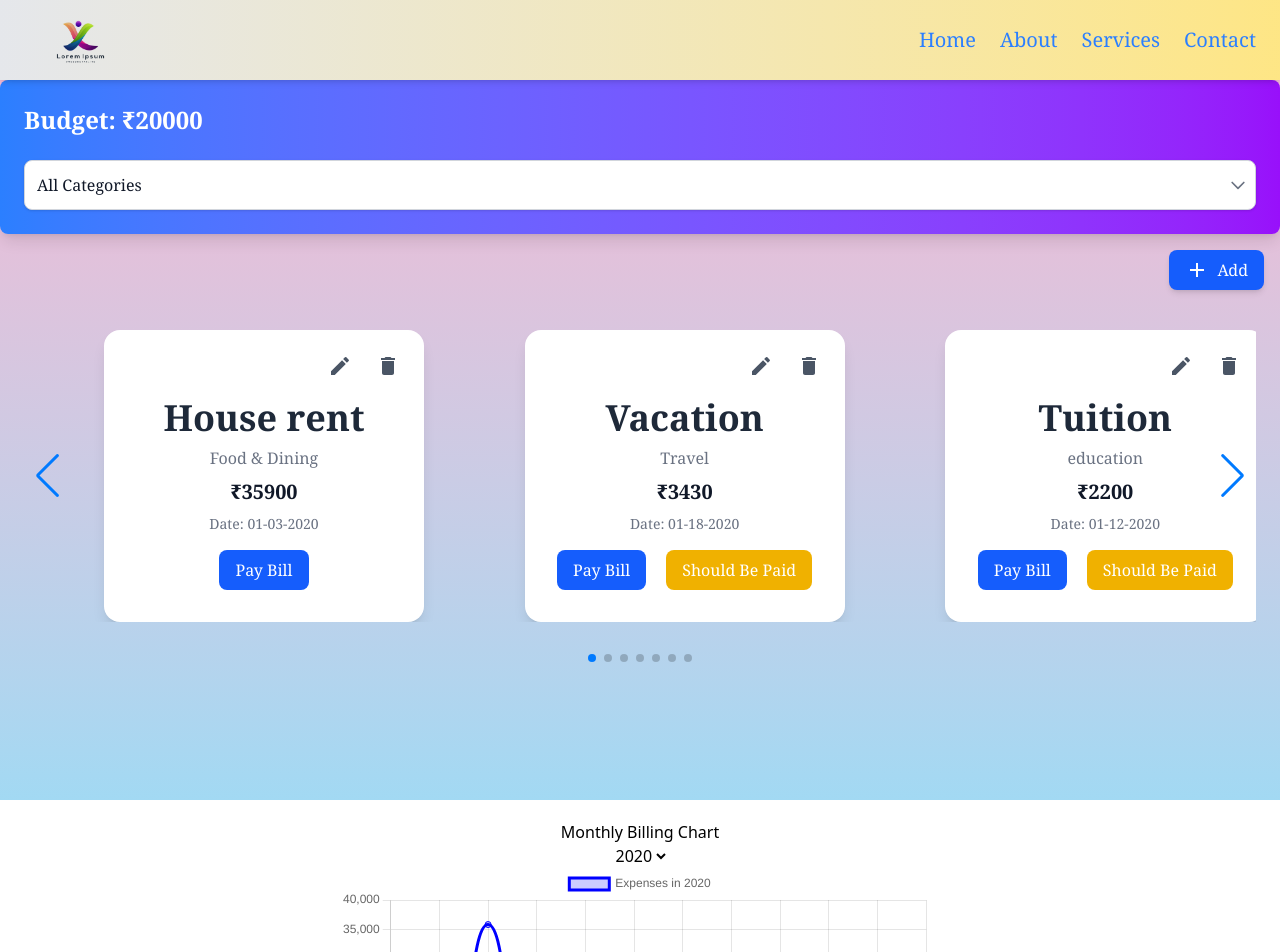
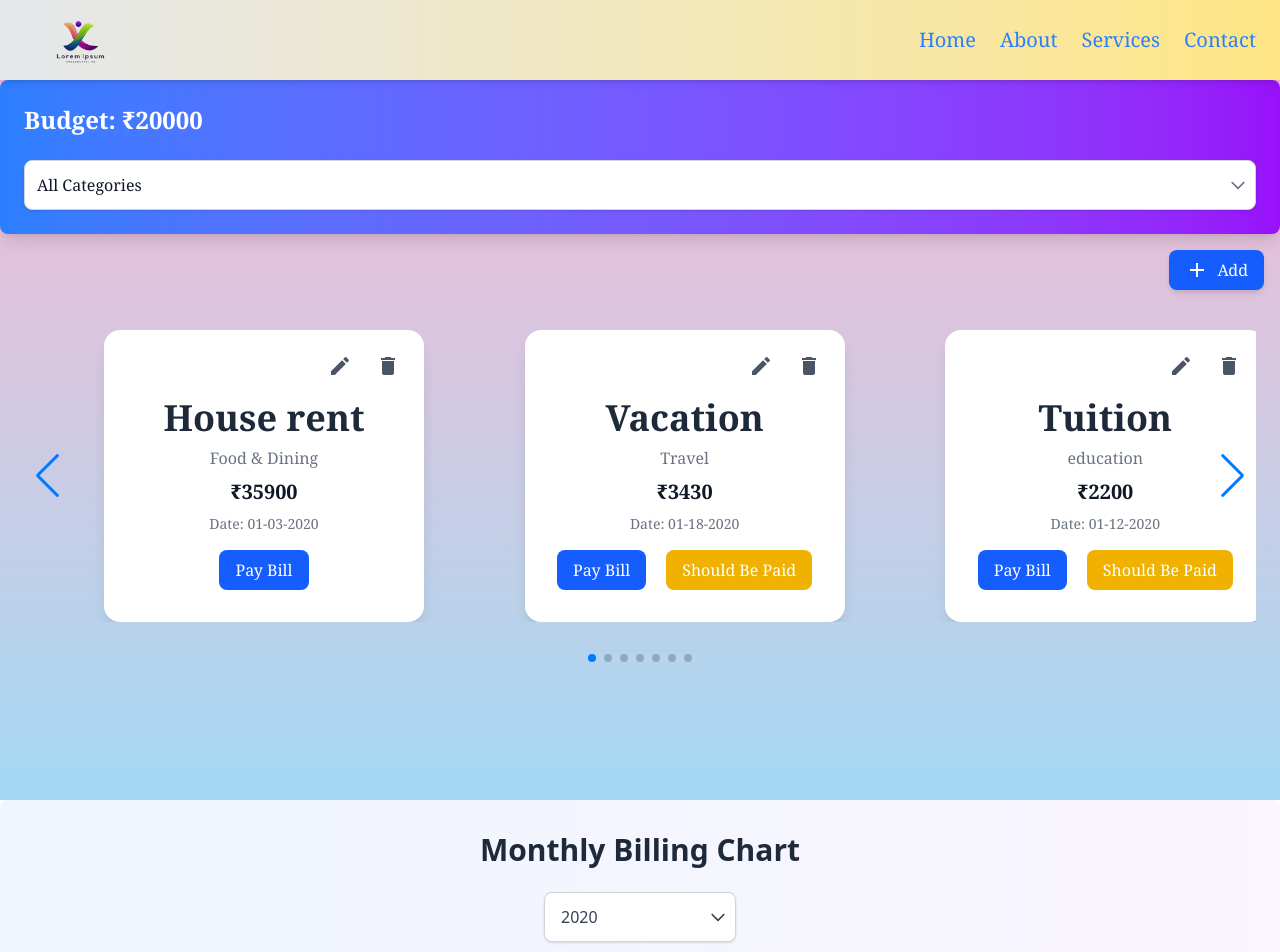
Before and after one commit to ManiacAyu/brightMoneyFrontendAssignment, a React (Vite) app: page / in a window 1280 px wide. Shown: the top 952 px of the page. Built offline with nearby package versions, Linux system fonts and the light colour scheme.

Commit message:
eight commit

```diff
--- a/src/components/chart/Chart.jsx
+++ b/src/components/chart/Chart.jsx
@@ -26,10 +26,10 @@ const MonthlyBillingChart = () => {
   const [selectedYear, setSelectedYear] = useState("2020");
   const bills = useSelector((state) => state.bills);
 
-  const years = useMemo(() => {
-    return [...new Set(bills.map((bill) => bill.date.split("-")[2]))];
-  }, []);
+  // Extract unique years from bills
+  const years = [...new Set(bills.map((bill) => bill.date.split("-")[2]))];
 
+  // Compute monthly expenses for the selected year
   const chartData = useMemo(() => {
     const monthlyExpenses = Array(12).fill(0);
 
@@ -59,22 +59,32 @@ const MonthlyBillingChart = () => {
         {
           label: `Expenses in ${selectedYear}`,
           data: monthlyExpenses,
-          borderColor: "blue",
-          backgroundColor: "rgba(0, 0, 255, 0.2)",
+          borderColor: "rgba(75, 192, 192, 1)", // Teal color
+          backgroundColor: "rgba(75, 192, 192, 0.2)", // Light teal fill
           fill: true,
           tension: 0.4,
+          pointBackgroundColor: "rgba(75, 192, 192, 1)", // Teal points
+          pointBorderColor: "#fff", // White point borders
+          pointHoverBackgroundColor: "#fff", // White on hover
+          pointHoverBorderColor: "rgba(75, 192, 192, 1)", // Teal on hover
         },
       ],
     };
-  }, [selectedYear]);
+  }, [bills, selectedYear]);
 
   return (
-    <div style={{ width: "600px", margin: "20px auto", textAlign: "center" }}>
-      <h2>Monthly Billing Chart</h2>
+    <div className="bg-gradient-to-r from-blue-50 to-purple-50 p-8 rounded-lg shadow-lg">
+      <h2 className="text-3xl font-bold text-gray-800 mb-6 text-center">
+        Monthly Billing Chart
+      </h2>
 
+      {/* Year Selector */}
+      <div className="flex justify-center mb-8">
+        <div className="relative">
           <select
             value={selectedYear}
             onChange={(e) => setSelectedYear(e.target.value)}
+            className="block appearance-none w-48 bg-white border border-gray-300 text-gray-700 py-3 px-4 pr-8 rounded-lg shadow-sm focus:outline-none focus:ring-2 focus:ring-blue-500 focus:border-blue-500"
           >
             {years.map((year) => (
               <option key={year} value={year}>
@@ -82,8 +92,30 @@ const MonthlyBillingChart = () => {
               </option>
             ))}
           </select>
+          {/* Dropdown Arrow */}
+          <div className="pointer-events-none absolute inset-y-0 right-0 flex items-center px-2 text-gray-700">
+            <svg
+              className="w-5 h-5"
+              fill="none"
+              stroke="currentColor"
+              viewBox="0 0 24 24"
+              xmlns="http://www.w3.org/2000/svg"
+            >
+              <path
+                strokeLinecap="round"
+                strokeLinejoin="round"
+                strokeWidth={2}
+                d="M19 9l-7 7-7-7"
+              />
+            </svg>
+          </div>
+        </div>
+      </div>
 
+      {/* Chart */}
+      <div className="flex justify-center bg-white p-6 rounded-lg shadow-md">
         <Line data={chartData} />
+      </div>
     </div>
   );
 };
```
Lines whose indentation alone changed are shown as unchanged.
